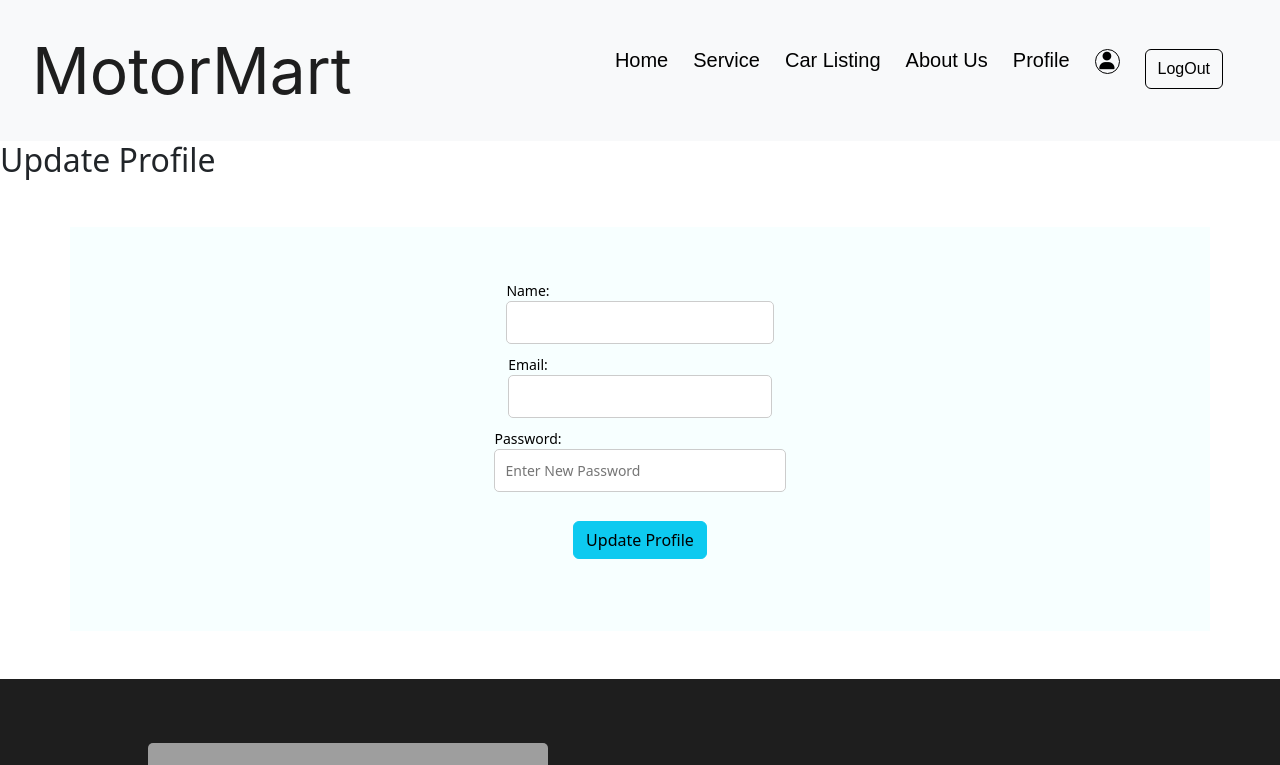
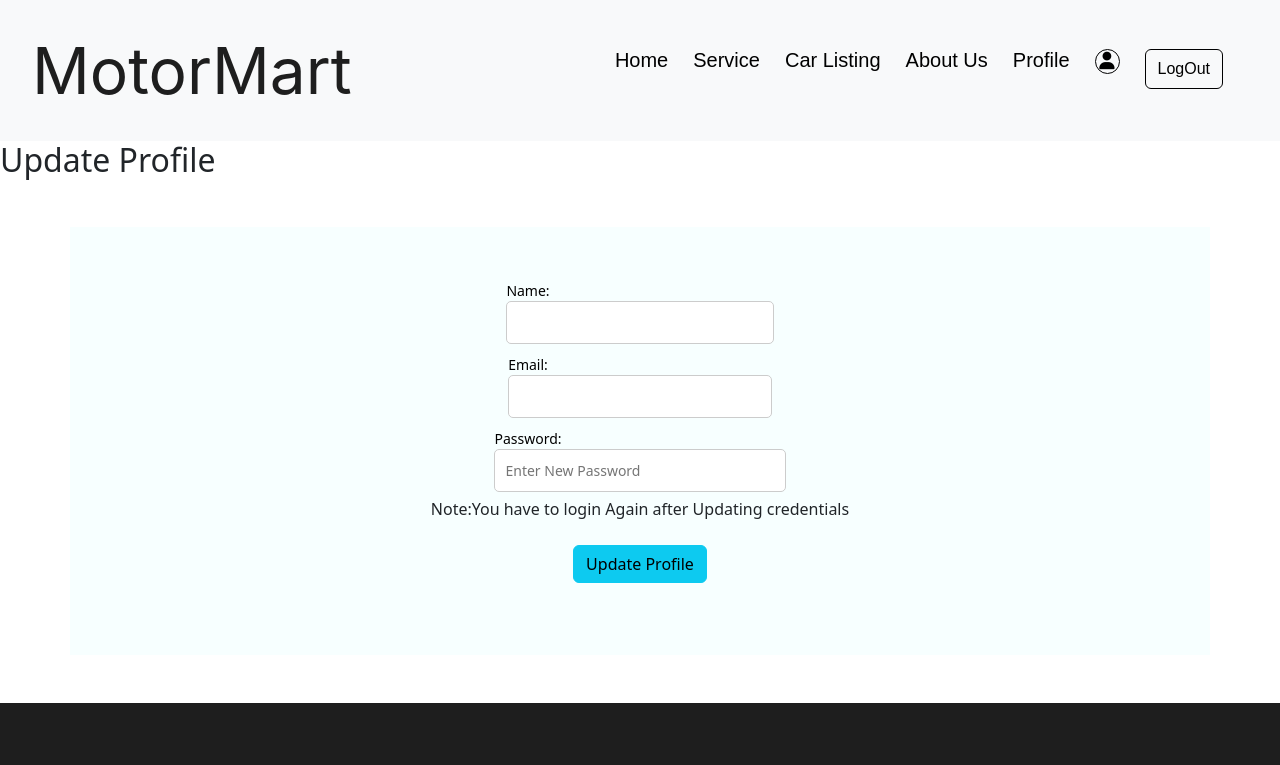
Before and after one commit to camdenmcfarland91/mern-ecommerce, a React (Create React App) app in the folder ClientSide/: page /update-profile in a window 1280 px wide. Shown: the top 765 px of the page. Built offline with nearby package versions, Linux system fonts and the light colour scheme; no server answers; grey boxes are pictures that could not be loaded.

Commit message:
Update UpdateProfileForm.js

```diff
--- a/ClientSide/src/Component/UpdateProfileForm.js
+++ b/ClientSide/src/Component/UpdateProfileForm.js
@@ -103,6 +103,7 @@ const UpdateProfileForm = ({ onClose, onUpdate }) => {
                 onChange={handleChange}
               />
             </label>
+                  <div>Note:You have to login Again after Updating credentials</div>
             <button className="btn btn-info my-4" type="submit">
               Update Profile
             </button>
```
